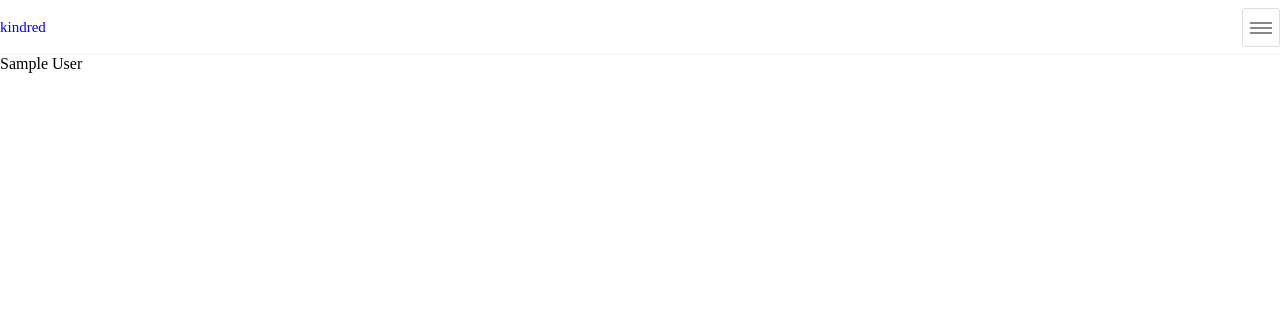
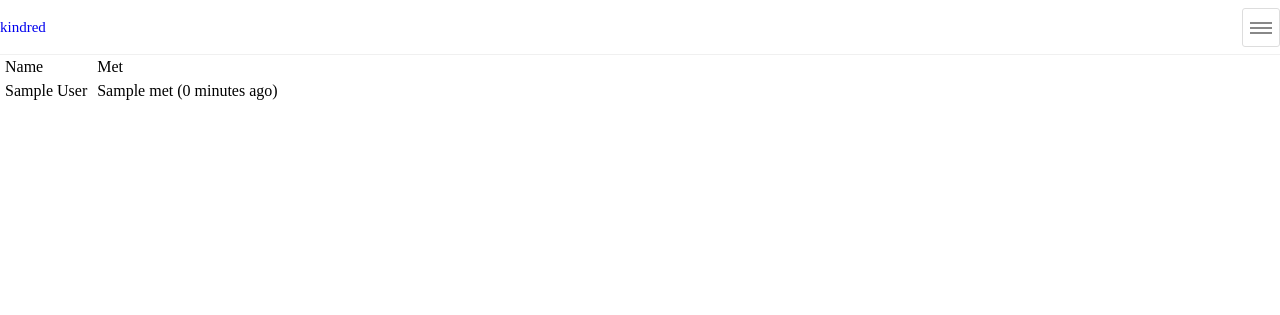
Before and after one commit to lytiko/kindred-api, a Django app: template core/templates/home.html in a window 1280 px wide. Shown: the top 315 px of the page. Run offline with Django 3.2, Linux system fonts and the light colour scheme; the template is opened without the code that fills it: most values are stand-ins (such as "Sample title", 1, 10 or a date in 2020); style sheets or scripts are compiled from the project's sources; some libraries are stand-ins or nearby versions.

Commit message:
Add meeting attribute

```diff
--- a/core/models.py
+++ b/core/models.py
@@ -9,6 +9,7 @@ class Person(models.Model):
 
     first_name = models.CharField(max_length=256)
     last_name = models.CharField(max_length=256, blank=True)
+    met = models.DateField()
 
     def __str__(self):
         return f"{self.first_name} {self.last_name}"
--- a/core/settings.py
+++ b/core/settings.py
@@ -10,6 +10,7 @@ ROOT_URLCONF = "core.urls"
 INSTALLED_APPS = [
  "django.contrib.contenttypes",
  "django.contrib.staticfiles",
+ "django.contrib.humanize",
  "django.contrib.auth",
  "django.contrib.sessions",
  "django.contrib.messages",
--- a/core/static/css/_home.scss
+++ b/core/static/css/_home.scss
@@ -1,14 +1,12 @@
 .home {
-    .tiers {
-        .tier {
-            border-bottom: 1px solid #f4f4f4;
+    table.people {
+        border-collapse: collapse;
 
-            .categories {
-                display: flex;
+        tr {
 
-                .category {
-                    border-left: 1px solid #f4f4f4;
-                }
+            td, th {
+                padding: 3px 5px;
+                text-align: left;
             }
         }
     }
--- a/core/templates/base.html
+++ b/core/templates/base.html
@@ -1,4 +1,5 @@
 {% load sass_tags %}
+
 
 <!DOCTYPE html>
 <html lang="en">
--- a/core/templates/home.html
+++ b/core/templates/home.html
@@ -3,9 +3,16 @@
 {% block main %}
 <main class="home">
 
-<div class="people">
+<table class="people">
+    <tr>
+        <th>Name</th>
+        <th>Met</th>
+    </tr>
     {% for person in people %}
-    <h4>{{ person.first_name }} {{ person.last_name }}</h4>
+    <tr>
+        <td>{{ person.first_name }} {{ person.last_name }}</td>
+        <td>{{ person.met }} ({{ person.met|timesince }} ago)</td>
+    </tr>
     {% endfor %}
 </div>
 </main>
```
Also changed, not shown: core/migrations/0001_initial.py.
